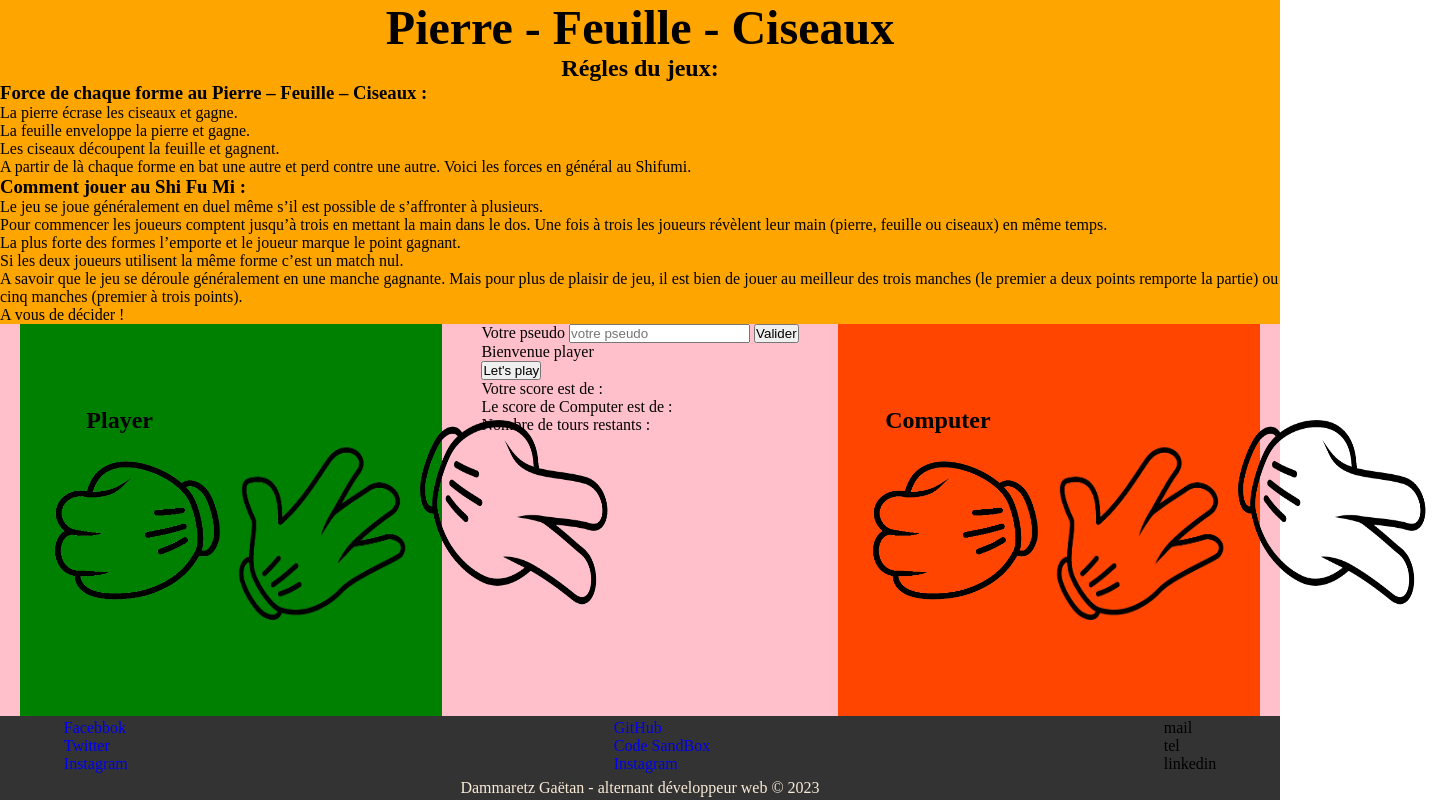
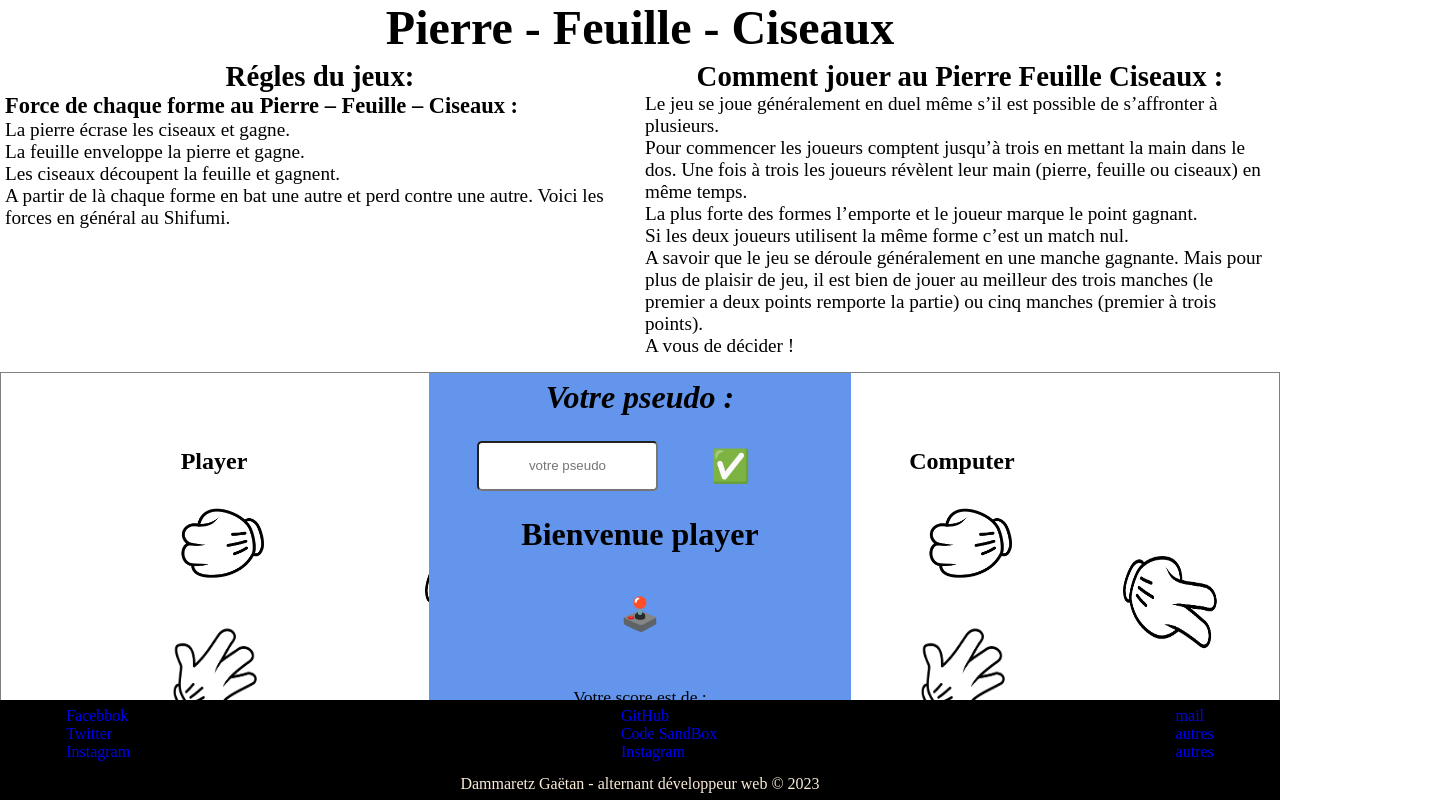
Before and after one commit to Aescanor/Pierre-Feuille-Ciseaux, a plain HTML site: page index.html in a window 1280 px wide. Shown: the whole page, 1438 px wide, since content can reach past the window. Drawn offline with Linux system fonts and the light colour scheme.

Commit message:
adding css +

```diff
--- a/index.html
+++ b/index.html
@@ -13,8 +13,9 @@
 
     <div class="game_rules">
         <div class="title">Pierre - Feuille - Ciseaux</div>
+
+        <div class="trium-force">
             <h2>Régles du jeux:</h2>
-
             <h3>Force de chaque forme au Pierre – Feuille – Ciseaux :</h3>
 
             <ul classe="trium">
@@ -22,21 +23,27 @@
                 <li>La feuille enveloppe la pierre et gagne.</li>
                 <li>Les ciseaux découpent la feuille et gagnent.</li>
             </ul>
-
             <p> A partir de là chaque forme en bat une autre et perd contre une autre. Voici les forces en général au
                 Shifumi.</p>
+        </div>
 
-        <h3>Comment jouer au Shi Fu Mi :</h3>
-
-        <p>Le jeu se joue généralement en duel même s’il est possible de s’affronter à plusieurs. <br> Pour commencer
+        <div class="explications">
+            <h2>Comment jouer au Pierre Feuille Ciseaux :</h2>
+            <p>Le jeu se joue généralement en duel même s’il est possible de s’affronter à plusieurs. <br> Pour
+                commencer
                 les joueurs comptent jusqu’à trois en mettant la main dans le dos. Une fois à trois les joueurs révèlent
-            leur main (pierre, feuille ou ciseaux) en même temps. <br> La plus forte des formes l’emporte et le joueur
-            marque le point gagnant. <br> Si les deux joueurs utilisent la même forme c’est un match nul. <br> A savoir
-            que le jeu se déroule généralement en une manche gagnante. Mais pour plus de plaisir de jeu, il est bien de
-            jouer au meilleur des trois manches (le premier a deux points remporte la partie) ou cinq manches (premier à
+                leur main (pierre, feuille ou ciseaux) en même temps. <br> La plus forte des formes l’emporte et le
+                joueur
+                marque le point gagnant. <br> Si les deux joueurs utilisent la même forme c’est un match nul. <br> A
+                savoir
+                que le jeu se déroule généralement en une manche gagnante. Mais pour plus de plaisir de jeu, il est bien
+                de
+                jouer au meilleur des trois manches (le premier a deux points remporte la partie) ou cinq manches
+                (premier à
                 trois points).
                 <br> A vous de décider !
             </p>
+        </div>
     </div>
 
     <div class="block_party">
@@ -49,15 +56,20 @@
                 class="scissors-card">
         </div>
 
-        <div class="dashBoard">
+        <div class="dashboard">
 
-            <label for="pseudo">Votre pseudo</label>
+            <label for="pseudo">Votre pseudo :</label>
+            <div class="blockPseudo">
                 <input type="text" id="pseudo" class="pseudo" placeholder="votre pseudo" autocomplete="off">
-            <button type="submit" class="btnPlayerTag">Valider</button>
+                <button type="submit" class="btnPlayerTag"alt="bouton valider pseudo" title="valider">✅</button>
+            </div>
+
+            <div class="block_player-tag">
                 <p class="player-Tag">Bienvenue player</p>
+            </div>
 
             <p class="timer"></p>
-            <button type="submit" class="letPlay">Let's play</button>
+            <button type="submit" class="letPlay" alt="bouton lancer timer" title="Let's play">🕹️</button>
             <p class="info-Party"></p>
             <p class="info-Player"></p>
             <p>Votre score est de : <span class="playerScore"></span></p>
@@ -71,9 +83,9 @@
         <div class="computer-side">
 
             <h2>Computer</h2>
-            <img src="assets/images/stone.png" alt="pierre" title="pierre" id="rock-card_player" class="rock-card">
-            <img src="assets/images/leaf.png" alt="feuille" title="feuille" id="leaf-card_player" class="leaf-card">
-            <img src="assets/images/scissors.png" alt="ciseaux" title="ciseaux" id="scissors-card_player"
+            <img src="assets/images/stone.png" alt="pierre" title="pierre" id="rock-card_computer" class="rock-card">
+            <img src="assets/images/leaf.png" alt="feuille" title="feuille" id="leaf-card_computer" class="leaf-card">
+            <img src="assets/images/scissors.png" alt="ciseaux" title="ciseaux" id="scissors-card_computer"
                 class="scissors-card">
 
 
@@ -97,9 +109,9 @@
         </ul>
 
         <ul class="contact">
-            <li>mail</li>
-            <li>tel</li>
-            <li>linkedin</li>
+            <li><a href="#">mail</a></li>
+            <li><a href="#">autres</a></li>
+            <li><a href="#">autres</a></li>
 
         </ul>
 
--- a/index.js
+++ b/index.js
@@ -58,6 +58,7 @@ function checkPlayerTag() {
 
         // transform the first letter to UpperCase()
         return playerTag.innerHTML = `Bienvenue ${pseudo.charAt(0).toUpperCase()}${pseudo.slice(1)}`
+        return playerSideTag.innerHTML = `${pseudo.charAt(0).toUpperCase()}${pseudo.slice(1)}`;
 
     } else if (inpPseudo.value !== (RegExpPlayerTag))
 
@@ -159,14 +160,6 @@ function winnerIs() {
     }
 }
 
-// // // function winnerIs() :
-// function winnerIs() {
-
-//     partiesCounter--;
-//     remainingParties.innerHTML = `${partiesCounter}`;
-// }
-
-
 // function playGame() :
 
 // computer choice :
--- a/styles.css
+++ b/styles.css
@@ -1,3 +1,11 @@
+
+/* preset :  */
+:root{
+    --mainColorTheme: black;
+    --secondColorTheme: white;
+    --tiersColorTheme: grey;
+    --linearGradientTheme : linear-gradient: 45deg(var(--mainColorTheme), var(--secondColorTheme));
+}
 
 /* reset :  */
 *, ::before, ::after{
@@ -16,7 +24,6 @@ a{
 }
 
 
-/* preset :  */
 html{
     font-size: 1rem;
     font-family: 'Times New Roman', Times, serif;
@@ -36,10 +43,13 @@ body{
 .game_rules{
     width: 100%;
     margin: auto;
-    background: orange;
+    display: flex;
+    flex-flow: row wrap;
+    font-size: 1.2rem;
 }
 
 .title{
+    width: 100vw;
     font-size: 3rem;
     text-align: center;
     font-weight: 800;
@@ -49,57 +59,178 @@ h2{
     text-align: center;
 }
 
+.trium-force, .explications{
+    width: 50%;
+    padding: 5px;
+}
 
+/* .block_party */
 .block_party{
     width: 100%;
     min-height: 100%;
-    height: 700px;
-    margin: auto;
+    height: 750px;
+    margin:10px auto;
+    border: 1px solid var(--tiersColorTheme);
     display: flex;
     flex-flow: row;
     justify-content: space-around;
-    background: pink;
 }
 
-.player-side, .dashboard, .computer-side{
+/* .player-side */
+.player-side{
+    width: 33%;
+    display: flex;
+    flex-flow: column wrap;
+    justify-content: center;
+    align-items: center;
+
+}
+
+.player-side>h2{
+    width: 100%;
+}
+
+
+/* .dashboard */
+.dashboard{
+    width: 33%;
+    display: flex;
+    background: cornflowerblue;
+    flex-flow: column wrap;
+    justify-content: space-around;
+    align-items: center;
+    font-size: 1.1rem;
+    font-weight: 500;
+}
+
+label{
+    font-size: 2rem;
+    font-style: italic;
+    font-weight: 800;
+}
+
+.blockPseudo{
+    width: 100%;
+    display: flex;
+    justify-content: center;
+    align-items: center;
+    flex-flow: row;
+}
+
+
+input.pseudo{
+    height: 50px;
+    border-radius: 5px;
+    text-align: center;
+}
+
+input.pseudo::placeholder{
+    text-align: center;
+}
+
+.block_player-tag{
+    width: 100%;
+    text-align: center;
+}
+
+button.btnPlayerTag{
+    border: none;
+    background: none;
+    width: 125px;
+    margin: 10px;
+    padding: 10px;
+    border-radius: 3px;
+    font-weight: 800;
+    font-size: 2rem;
+}
+
+button.btnPlayerTag:hover{
+    transform: scale(1.5);
+    transition: all 2ms ease-in-out;
+}
+
+p.player-Tag{
+    font-size: 2rem;
+    font-weight: 800;
+
+}
+
+.timer{
+    font-size: 1.3rem;
+}
+
+/* .computer-side */
+.computer-side{
+    width: 33%;
     display: flex;
     flex-flow: column wrap;
     justify-content: center;
     align-items: center;
 }
 
-.player-side{
-    width: 33%;
-    background: green;
+.rock-card, .leaf-card, .scissors-card{
+    width: 100px;
+    height: 100px;
+    margin-top: 20px;
 }
 
-.dashboard{
-    width: 33%;
-    background: yellow;
+#rock-card_player:hover, #leaf-card_player:hover, #scissors-card_player:hover{
+    border: 1px solid black;
+    border-radius: 50%;
+    background: green;
+    display: flex;
+    justify-content: center;
+    align-items: center;
+    transform: scale(1.5);
+    transition: all 2s ease-in-out;
 }
 
-.computer-side{
-    width: 33%;
-    background: orangered;
+.scissors-card{
+    margin-top: 50px;
 }
-
-.rock-card, .leaf-card, .scissors-card{
-    width: 200px;
-    height: 200px;
-}
-
 
 .timer{
     font-weight: bolder;
 }
 
+button.letPlay{
+    border: none;
+    background: none;
+    width: 125px;
+    margin: 10px;
+    padding: 10px;
+    border-radius: 3px;
+    font-weight: 800;
+    font-size: 2rem;
+}
+
+button.letPlay:hover{
+    transform: scale(1.5);
+    transition: all 2ms ease-in-out;
+}
 
 
+#rock-card_computer:hover, #leaf-card_computer:hover, #scissors-card_computer:hover{
+    border: 1px solid black;
+    border-radius: 50%;
+    background: orange;
+    display: flex;
+    justify-content: center;
+    align-items: center;
+    transform: scale(1.5);
+    transition: all 2s ease-in-out;
+}
+
+
+/* footer  */
 footer{
+    position: absolute;
+    bottom: 0;
+    left: 0;
     width: 100vw;
-    min-height: 100%;
-    height: 150px;
-    background: #333;
+    /* min-height: 100%; */
+    height: 100px;
+    background: black;
     display: flex;
     flex-flow: row wrap;
     justify-content: space-around;
```
Lines whose indentation alone changed are shown as unchanged.
